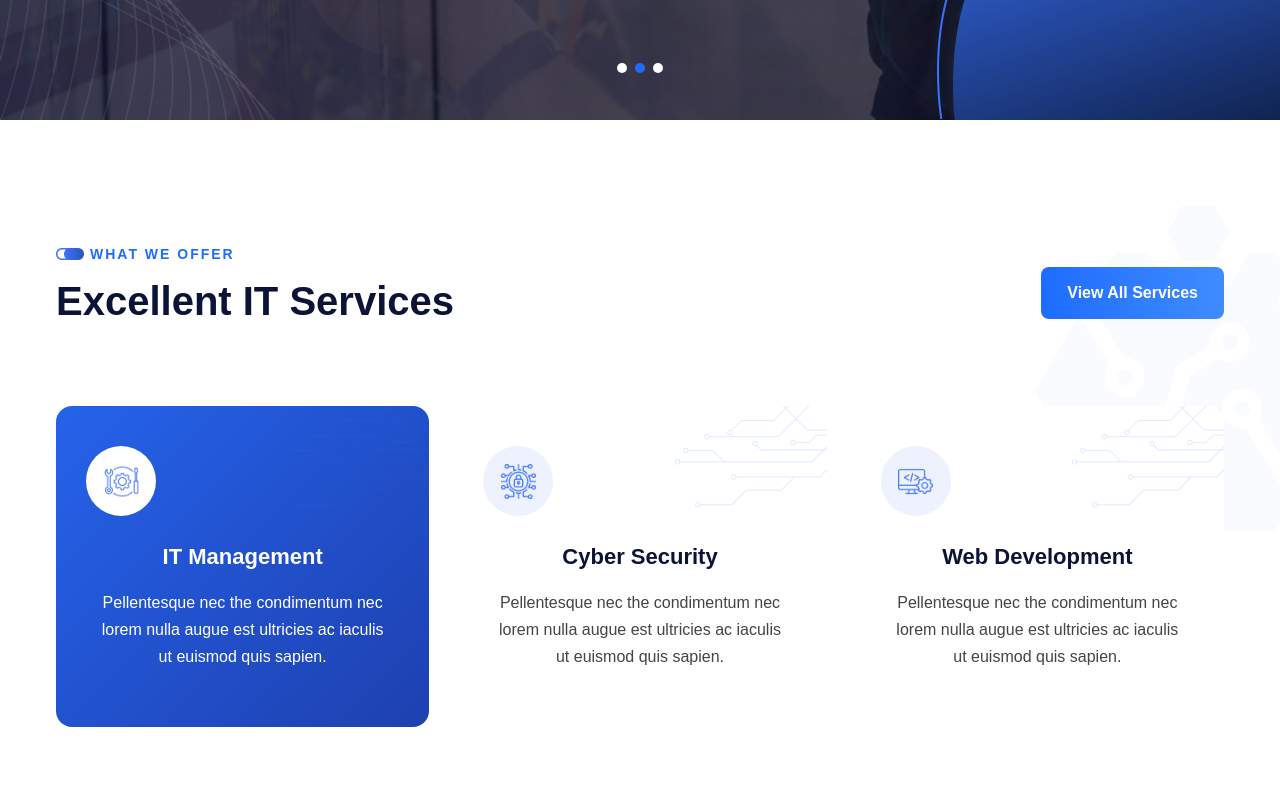
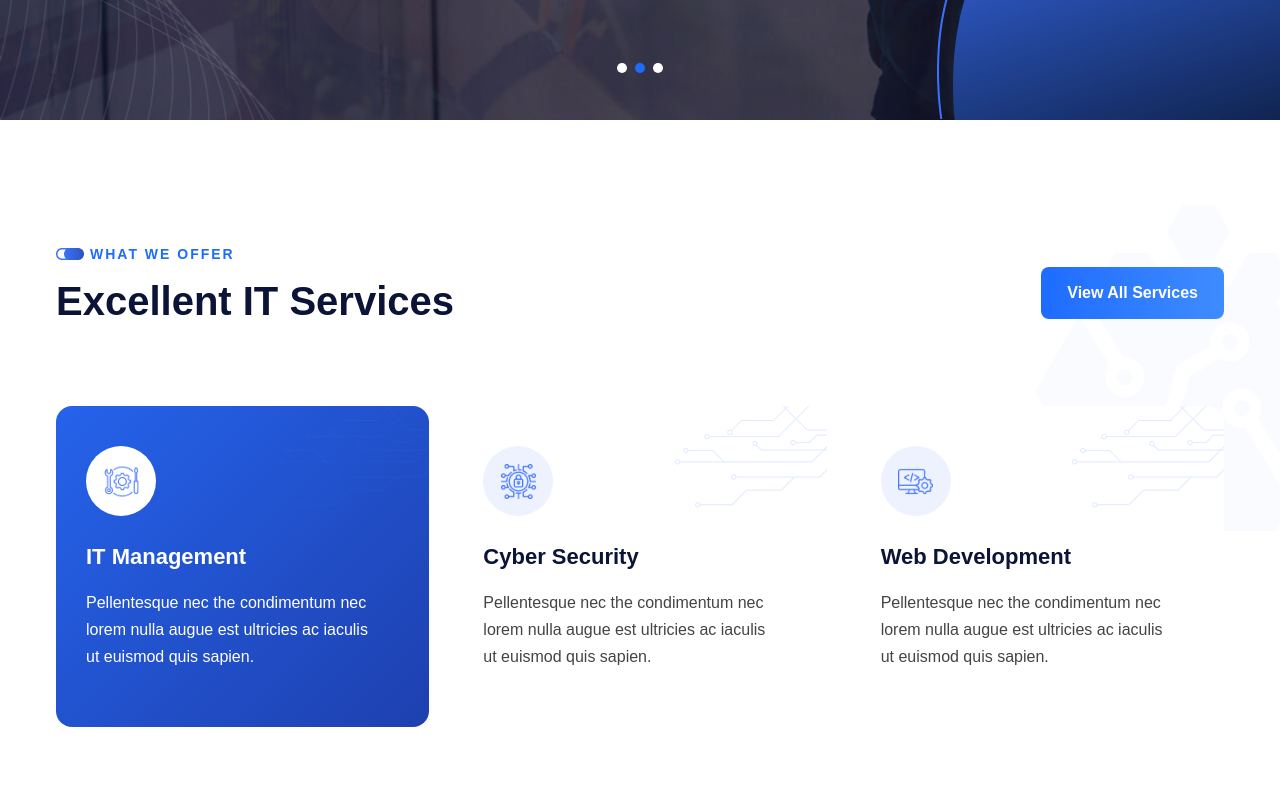
Before and after one commit to Drashti1507/Landing_Page, a React app: page / in a window 1280 px wide. Shown: the part 800-1600 px from the top of the page. Built offline with nearby package versions, Linux system fonts and the light colour scheme; the HTML template or start-up script is replaced by a standard one.

Commit message:
set content left side

```diff
--- a/src/assets/Components/Service_Area.css
+++ b/src/assets/Components/Service_Area.css
@@ -210,3 +210,16 @@
     display: none;
   }
 }
+
+
+.service-area,
+.service-container,
+.service-header-row,
+.section-header,
+.section-header h5,
+.section-header h2,
+.service__item,
+.service__item h4,
+.service__item p {
+  text-align: left;
+}
```
